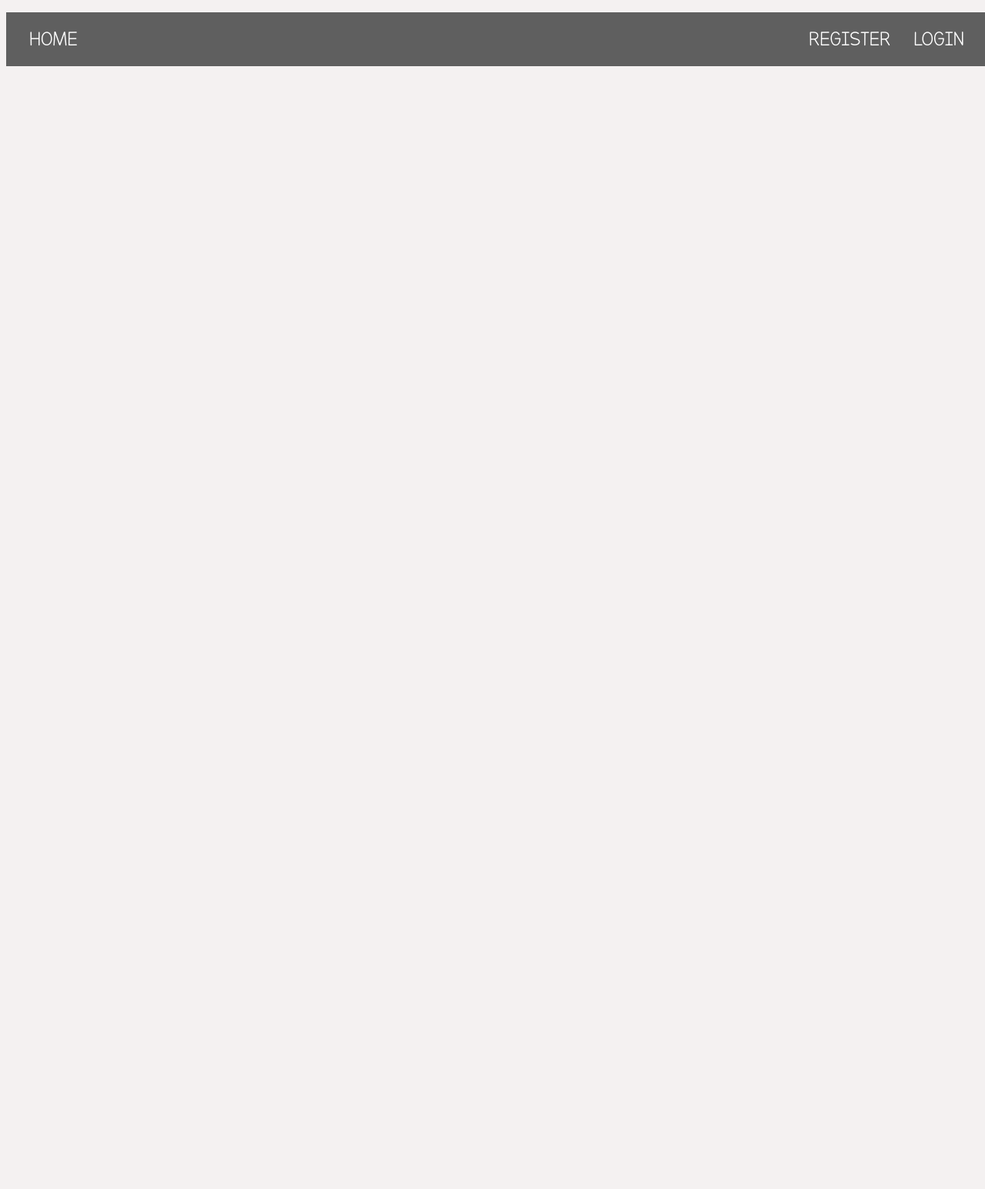
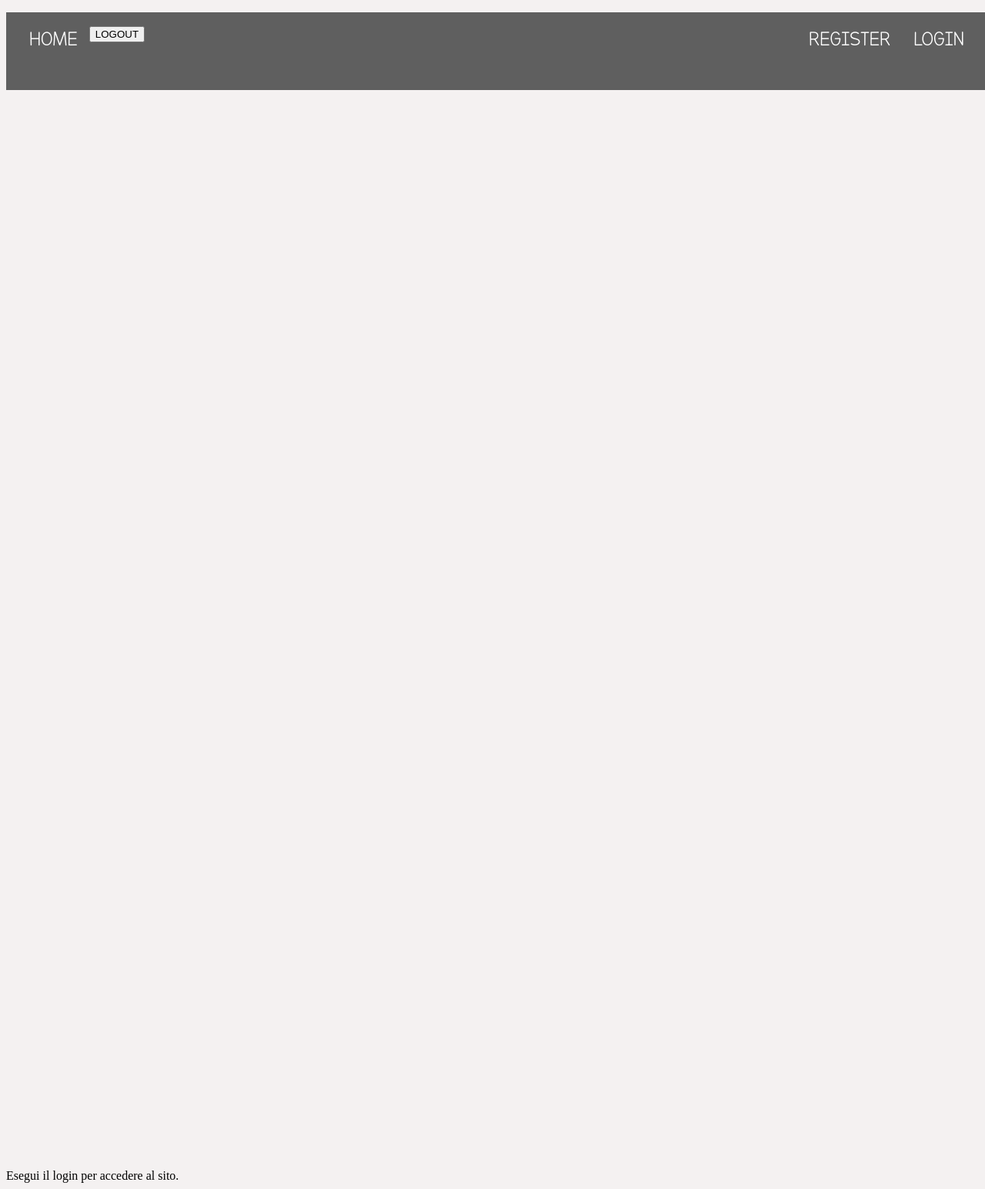
Before and after one commit to rhxto/Buds-note, a PHP site: page / in a window 1280 px wide. Shown: the whole page at 77% size. Before the commit the page ends 86 px from the top, so only its background shows below. Run offline with PHP 8.4, Linux system fonts and the light colour scheme.

Commit message:
Aggiunta sessioni.

```diff
--- /dev/null
+++ b/html/session.js
@@ -0,0 +1,10 @@
+$(document).ready(function(){
+    $('#logout').click(function(){
+        var clickBtnValue = "logout";
+        var ajaxurl = '../php/sessionDestroyer.php',
+        data =  {'action': clickBtnValue};
+        $.post(ajaxurl, data, function (response) {
+            alert(response);
+        });
+    });
+});
--- a/index.php
+++ b/index.php
@@ -1,4 +1,4 @@
-<?php
+<?php session_start();
   header("Expires: 0");
   header("Last-Modified: " . gmdate("D, d M Y H:i:s") . " GMT");
   header("Cache-Control: no-store, no-cache, must-revalidate");
@@ -10,6 +10,8 @@
   <head>
     <meta charset="utf-8">
     <title>Buds_note</title>
+    <script src="html/jquery.min.js"></script>
+    <script src="html/session.js"></script>
     <link rel="stylesheet" type="text/css" href="html/stylesheets/positions.css" />
     <link rel="stylesheet" type="text/css" href="html/stylesheets/main.css" />
   </head>
@@ -19,6 +21,7 @@
       <a href="index.php" class="navbar-left">HOME</a>
       <a href="html/login.php" class="navbar-right">LOGIN</a>
       <a href="html/register.php" class="navbar-right">REGISTER</a>
+      <button id="logout">LOGOUT</button>
     </div>
       </p>
     <br><br><br><br><br><br><br><br><br><br><br><br><br><br><br><br><br><br><br><br><br><br><br><br><br><br>
@@ -26,3 +29,17 @@
     <br><br><br><br><br><br><br><br><br><br><br><br><br><br><br><br><br><br><br><br><br><br>
   </body>
 </html>
+<?php
+  if (isset($_SESSION['logged_in'])) {
+    if ($_SESSION['logged_in'] == '1') {
+      echo "loggato!";
+    } else {
+      echo 'Esegui il login per accedere al sito.';
+      session_unset();  //quando si esegue il logout logged_in é settato e != da 1 quindi sappiamo che é stato eseguito il logout
+      session_destroy();
+    }
+  } else {
+    echo 'Esegui il login per accedere al sito.';
+    //se chiudiamo la sessione anche quando uno non é loggato, non riusciamo a settare logged_in a 1
+  }
+ ?>
--- a/php/read.php
+++ b/php/read.php
@@ -1,4 +1,4 @@
-<?php
+<?php session_start();
   require 'funs.php';
   function test_input($data) {
     $data = trim($data);
@@ -33,6 +33,7 @@
   $Password = hash("sha256", $Password);
   if (mysqlRetrieveCrd("localhost", "system", "the_best_admin_passwd", $Username, $Password)) {
     echo '<script>window.location.href = "../index.php"</script>';
+    $_SESSION['logged_in'] = '1'; //1 = loggato, NULL no.
   } else {
     echo '<script>window.location.href = "../html/login.php?errore=credenziali"</script>';
   }
```
Also changed, not shown: php/sessionDestroyer.php (added, +9 -0 lines).
